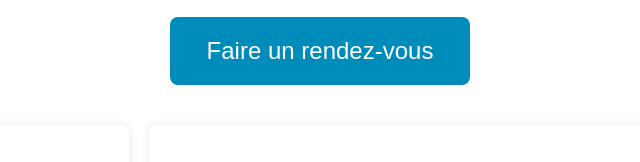
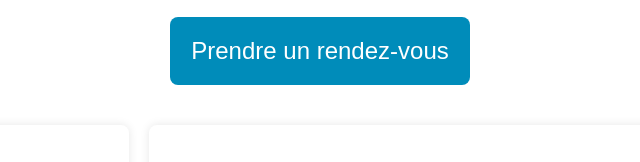
Before and after one commit to MaxelXA/KhawlaBenMansour, a website: page index.html in a window 1280 px wide. Shown: the part 203-365 px from the top of the page, 320-960 px from the left. Drawn offline with Linux system fonts and the light colour scheme.

Commit message:
Update index.html

```diff
--- a/index.html
+++ b/index.html
@@ -50,7 +50,7 @@
         <a href="Conseils.html">Conseils</a>
     </nav>
 
-    <button id="appointment-btn">Faire un rendez-vous</button>
+    <button id="appointment-btn">Prendre un rendez-vous</button>
 
     <div class="container">
         <div class="horizontal-sections">
```
